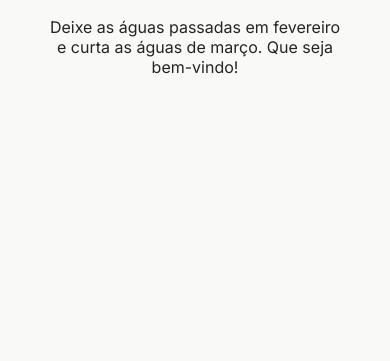
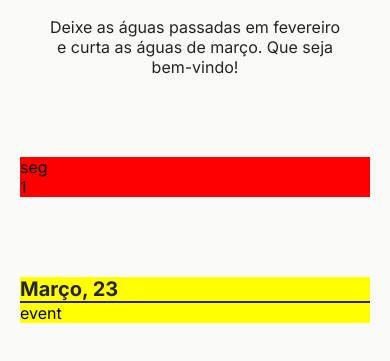
Before and after one commit to GeovaniSS/calendar, a plain HTML site: page index.html in a window 390 px wide. Shown: the part 275-636 px from the top of the page. Drawn offline with Linux system fonts and the light colour scheme.

Commit message:
responsive calendar

```diff
--- a/assets/css/style.css
+++ b/assets/css/style.css
@@ -128,6 +128,34 @@ section {
   border-radius: 4px;
 }
 
+/*-------------------------------*/
+/*        Calendar Events        */
+/*-------------------------------*/
+
+.s-calendar--events {
+  display: grid;
+  grid-template-columns: minmax(320px, auto) minmax(320px, 450px);
+  gap: 80px;
+  max-width: 1200px;
+  padding: 20px;
+  margin: auto;
+}
+
+.calendar {
+  background-color: red;
+}
+
+.calendar-events {
+  background-color: yellow;
+}
+
+.current-day {
+  font-size: 20px;
+  font-weight: bold;
+  color: var(--dark);
+  border-bottom: 2.5px solid var(--dark);
+}
+
 @media screen and (max-width: 500px) {
   .header {
     justify-content: center;
@@ -145,4 +173,8 @@ section {
   .s-calendar--container {
     justify-content: center;
   }
+
+  .s-calendar--events {
+    grid-template-columns: minmax(320px, auto);
+  }
 }
--- a/index.html
+++ b/index.html
@@ -46,6 +46,20 @@
       </p>
     </div>
   </section>
+
+  <section>
+    <div class="s-calendar--events">
+      <div class="calendar">
+        <div class="week-days">seg</div>
+        <div class="month-days">1</div>
+      </div>
+
+      <div class="calendar-events">
+        <div class="current-day">Março, 23</div>
+        <div class="events">event</div>
+      </div>
+    </div>
+  </section>
   <script src="./assets/js/main.js"></script>
 </body>
 </html>
```
